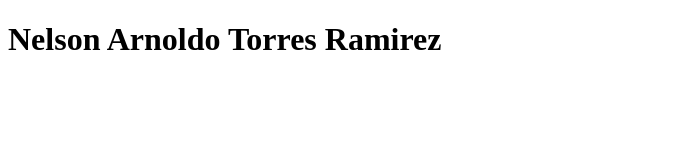
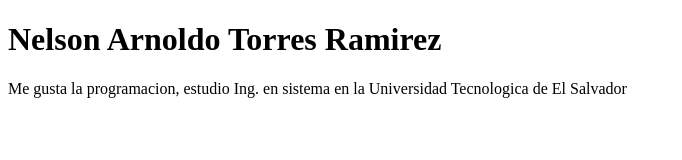
Before and after one commit to ingnelsontorres/Seminario_de_Github2023, a plain HTML site: page index.html in a window 1280 px wide. Shown: the whole page, without its empty margins (0-682 px from the left). Drawn offline with Linux system fonts and the light colour scheme.

Commit message:
Agrege mi descripcion y donde estudio

```diff
--- a/index.html
+++ b/index.html
@@ -8,5 +8,8 @@
 </head>
 <body>
     <h1>Nelson Arnoldo Torres Ramirez</h1>
+    <p>Me gusta la programacion, estudio Ing. en sistema en la
+        Universidad Tecnologica de El Salvador
+    </p>
 </body>
 </html>
```
